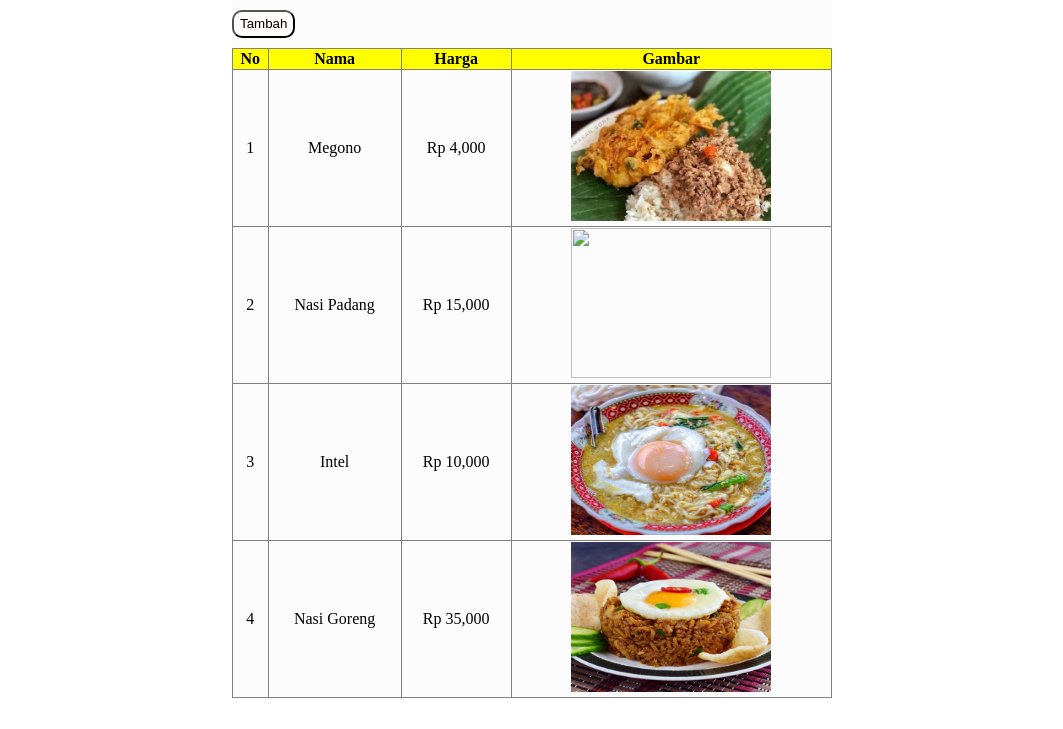
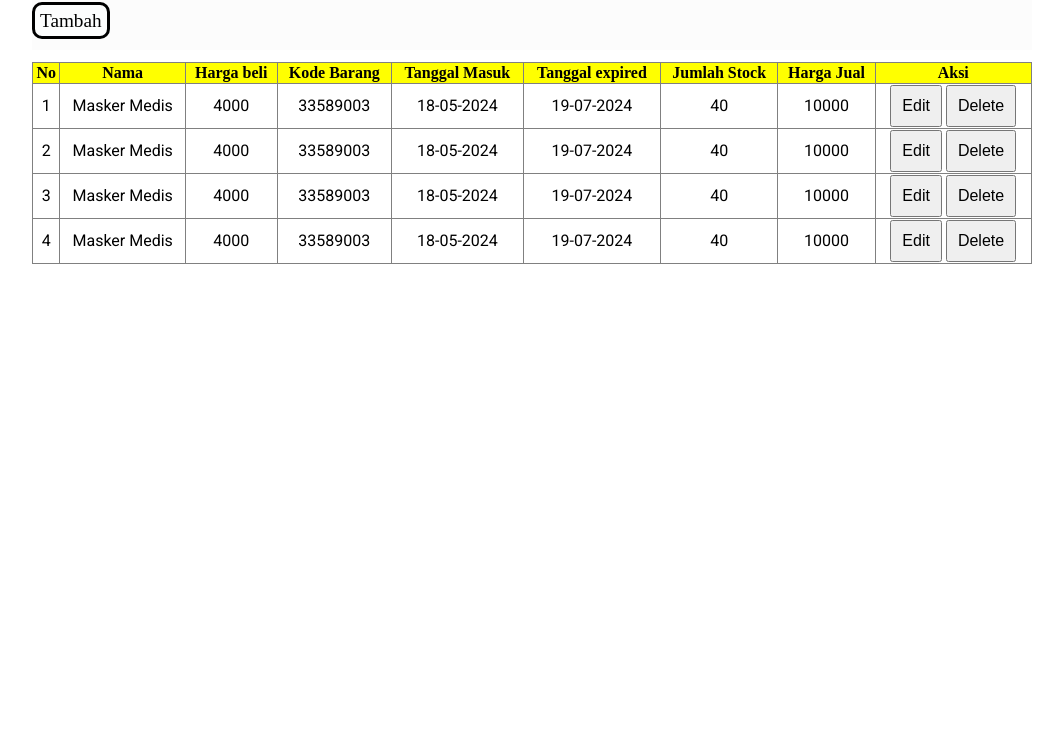
Before and after one commit to Alzhar-Crown/HTML-ACTIVITY-3, a plain HTML site: page index.html in a window 1280 px wide. Shown: the part 71-800 px from the top of the page, without its empty margins (108-1171 px from the left). Drawn offline with Linux system fonts and the light colour scheme; a web font is replaced by a local one.

Commit message:
commit 10

```diff
--- a/index.html
+++ b/index.html
@@ -9,11 +9,12 @@
     <link href="https://fonts.googleapis.com/css2?family=Pixelify+Sans:wght@400..700&display=swap" rel="stylesheet">
 
     <link rel="preconnect" href="https://fonts.googleapis.com">
-<link rel="preconnect" href="https://fonts.gstatic.com" crossorigin>
-<link href="https://fonts.googleapis.com/css2?family=Baskervville+SC&family=Pixelify+Sans:wght@400..700&display=swap" rel="stylesheet">
+    <link rel="preconnect" href="https://fonts.gstatic.com" crossorigin>
+    <link href="https://fonts.googleapis.com/css2?family=Roboto:ital,wght@0,100;0,300;0,400;0,500;0,700;0,900;1,100;1,300;1,400;1,500;1,700;1,900&display=swap" rel="stylesheet">
     <style>
 .main {
-    width: 600px;
+    width: 1000px;
+    height: 100px;
 
     background-color: rgb(252, 252, 252);
     margin-left: auto;
@@ -22,34 +23,44 @@
 
 }
 table {
-    width: 600px;
+    width: 1000px;
     border-collapse: collapse;
+    margin-top: 30px;
+    height:200px
 
 
 }
 
-button{
-    margin-bottom: 10px;
-    border-radius: 10px;
-    background-color: rgb(255, 252, 249);
-    height: 28px;
 
-}
 
 .jj{
     background-color: yellow;
     text-align: center;
 }
-img{
-    width: 200px;
-    height: 150px;
-}
+
 h1{
     font-family: "Pixelify Sans", sans-serif;
 }
 td{
-    font-family: "Baskervville SC", serif;
-    text-align: center;
+   font-family: "Roboto", sans-serif;
+   text-align: center;
+
+
+}
+button{
+padding: 10px;
+padding-left: 10px;
+font-size: medium;
+}
+.tombol{
+    text-decoration: none;
+    background-color: rgba(248, 253, 255, 0.2);
+    border: 3px solid #000;
+    font-size: larger;
+    border-radius: 10px;
+    padding: 5px;
+    color: black;
+
 
 
 }
@@ -59,16 +70,23 @@ td{
 <body>
 <div class="main">
 <div class="Tabel">
-    <h1>Menu Makanan</h1>
-    <button>Tambah</button>
+    <h1>Daftar Produk</h1>
+    <a href="tambah.html" class="tombol">Tambah</a>
 <div class="TABEL">
  <table border="1">
     <thead>
     <tr class="jj">
         <th>No</th>
         <th>Nama</th>
-        <th>Harga</th>
-        <th>Gambar</th>
+        <th>Harga beli</th>
+        <th>Kode Barang</th>
+        <th>Tanggal Masuk</th>
+        <th>Tanggal expired</th>
+        <th>Jumlah Stock</th>
+        <th>Harga Jual</th>
+        <th>Aksi</th>
+
+
 
     </tr>
 </thead>
@@ -76,31 +94,60 @@ td{
     <tr>
 
         <td>1</td>
-        <td>Megono</td>
-        <td>Rp 4,000</td>
-        <td><img src="megono.jfif" alt=""></td>
-
+        <td>Masker Medis</td>
+        <td> 4000</td>
+        <td>33589003</td>
+        <td>18-05-2024</td>
+        <td>19-07-2024</td>
+        <td>40</td>
+        <td>10000</td>
+        <td>
+            <button>Edit</button>
+            <button>Delete</button>
+        </td>
     </tr>
     <tr>
         <td>2</td>
-        <td>Nasi Padang</td>
-        <td>Rp 15,000</td>
-        <td><img src="naspad.jpg" alt=""></td>
+        <td>Masker Medis</td>
+        <td>4000</td>
+        <td>33589003</td>
+        <td>18-05-2024</td>
+        <td>19-07-2024</td>
+        <td>40</td>
+        <td>10000</td>
+        <td>
+            <button>Edit</button>
+            <button>Delete</button>
+        </td>
 
     </tr>
     <tr>
         <td>3</td>
-        <td>Intel</td>
-        <td>Rp 10,000</td>
-        <td><img src="Intel.jfif" alt=""></td>
-
+        <td>Masker Medis</td>
+        <td>4000</td>
+        <td>33589003</td>
+        <td>18-05-2024</td>
+        <td>19-07-2024</td>
+        <td>40</td>
+        <td>10000</td>
+        <td>
+            <button>Edit</button>
+            <button>Delete</button>
+        </td>
     </tr>
     <tr>
         <td>4</td>
-        <td>Nasi Goreng</td>
-        <td>Rp 35,000</td>
-        <td><img src="nasgor.jfif" alt=""></th></td>
-
+        <td>Masker Medis</td>
+        <td>4000</td>
+        <td>33589003</td>
+        <td>18-05-2024</td>
+        <td>19-07-2024</td>
+        <td>40</td>
+        <td>10000</td>
+        <td>
+            <button>Edit</button>
+            <button>Delete</button>
+        </td>
     </tr>
     </tbody>
 
```
Also changed, not shown: tambah.html (added, +97 -0 lines).
